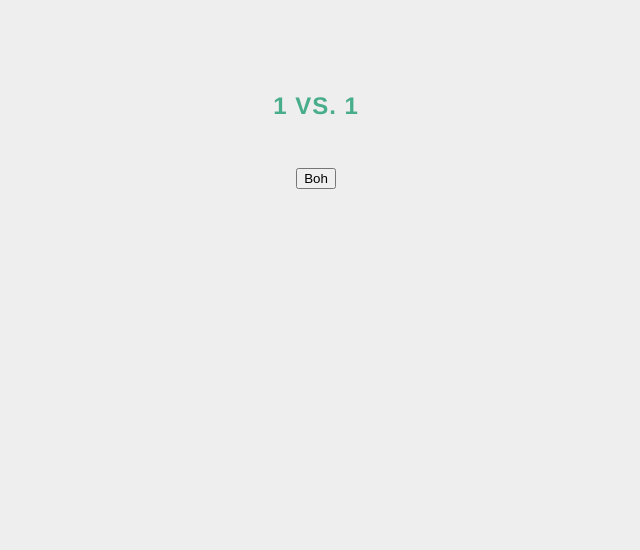
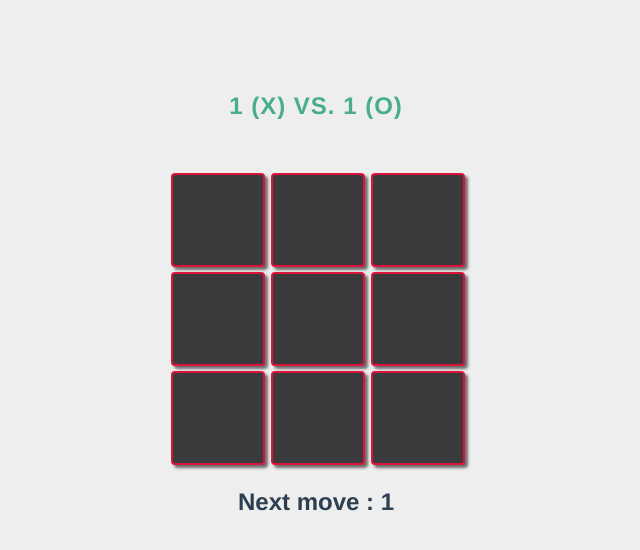
Before and after one commit to matteorazzanelli/tictactoe-vue, a Vue app: page /match/1/1 in a window 1280 px wide. Shown: the top 550 px of the page, without its empty margins (324-964 px from the left). Built offline with nearby package versions, Linux system fonts and the light colour scheme.

Commit message:
a complete match can be played

```diff
--- a/src/components/TrisBoard.vue
+++ b/src/components/TrisBoard.vue
@@ -1,24 +1,43 @@
 <template>
-  <button type="button" @click.once="changeStatus()">{{ buttonStatus }}</button>
+  <div v-for="x in 3" :key="x">
+    <div v-for="y in 3" :key="y">
+      <!-- Note that index starts from 1 while boards' first index is 0 -->
+      <!-- Note that with nested v-for and grid index are reversed -->
+      <div class="grid-elem" @click="changeStatus(y,x)">{{ board[y-1][x-1] }}</div>
+    </div>
+  </div>
 </template>
 
 <script>
   export default {
     name: 'TrisBoard',
-    data() {
-      return {
-        buttonStatus: 'Boh'
-      }
+    emits: ['changed'],
+    props: ['board', 'hasWinner'],
+    mounted(){
+      console.log(this.board);
     },
     methods: {
-      changeStatus(){
-        console.log('dentro');
-        this.$emit('changed', this.buttonStatus);
+      changeStatus(x,y){
+        if(!this.hasWinner){
+          this.$emit('changed', x,y);
+        }
       }
     }
   }
 </script>
 
 <style scoped>
-
+/* *{border:1px solid blue} */
+  .grid-elem {
+    font-size: 75px;
+    border: 2px solid crimson;
+    background-color: #3a3a3c;
+    color: white;
+    cursor: pointer;
+    width: 90px;
+    height: 90px;
+    margin: 5px;
+    border-radius: 4px;
+    box-shadow: 3px 3px 3px rgb(109, 107, 107);
+  }
 </style>
--- a/src/views/GameView.vue
+++ b/src/views/GameView.vue
@@ -1,10 +1,17 @@
 
 
 <template>
-  <h1>{{ playerX }} VS. {{ playerO }}</h1>
+  <h1>{{ playerX }} (X) VS. {{ playerO }} (O)</h1>
   <div class="game_table">
     <!-- Create the board and listen on click events -->
-    <TrisBoard @changed="changedFcn"/>
+    <TrisBoard @changed="changedFcn" :board="board" :hasWinner="hasWinner"/>
+  </div>
+  <div v-if="hasWinner">
+    <h2>Player {{ currentPlayer }} WINS!</h2>
+    <button @click="restartGame">Restart</button>
+  </div>
+  <div v-else>
+    <h2>Next move : {{ currentPlayer }}</h2>
   </div>
 </template>
 
@@ -12,16 +19,91 @@
 import TrisBoard from "@/components/TrisBoard.vue";
 export default {
   name: 'GameView',
+  data() {
+    return {
+      board: [
+        ["", "", ""],
+        ["", "", ""],
+        ["", "", ""]
+      ],
+      combinations: [
+        [[0,0],[0,1],[0,2]],
+        [[1,0],[1,1],[1,2]],
+        [[2,0],[2,1],[2,2]],
+        [[0,0],[1,0],[2,0]],
+        [[0,1],[1,1],[2,1]],
+        [[0,2],[1,2],[2,2]],
+        [[0,0],[1,1],[2,2]],
+        [[2,0],[1,1],[0,2]]
+      ],
+      currentPlayer: '',
+      hasWinner: false
+    }
+  },
   components: { TrisBoard },
   props: ["playerX", "playerO"],
+  mounted(){
+    // default playerX is the first to move
+    this.currentPlayer = this.playerX;
+  },
   methods: {
-    changedFcn(changedVar){
-      console.log('Arrivato ' + changedVar);
+    changedFcn(x,y){
+      // Sign the board wrt currentPlayer
+      this.board[x-1][y-1] = this.currentPlayer == this.playerX ? 'X' : 'O';
+      // Check if currentPlayer wins
+      if(this.checkWinner()){
+        this.hasWinner = true;
+      }
+      else{
+        this.currentPlayer = this.currentPlayer == this.playerX ? this.playerO : this.playerX;
+      }
+    },
+    checkWinner(){
+      for(let i = 0; i<this.combinations.length; i++){
+        const [a, b, c] = this.combinations[i];
+        // Check if element not null and if player has won
+        if(this.board[a[0]][a[1]] != ''){
+          if(this.board[a[0]][a[1]] == this.board[b[0]][b[1]] && this.board[a[0]][a[1]] == this.board[c[0]][c[1]]){
+            console.log(this.currentPlayer + " WINS");
+            return true;
+          }
+        }
+      }
+    },
+    restartGame(){
+      this.board = [
+        ["", "", ""],
+        ["", "", ""],
+        ["", "", ""]
+      ];
+      this.currentPlayer = this.playerX;
+      this.hasWinner = false;
     }
-  }
+  },
 };
 </script>
 
 <style>
-
+  .game_table {
+    display: grid;
+    justify-content: center;
+    grid-template: 100px 100px 100px / 100px 100px 100px;
+  }
+  button {
+    background-color: rgb(10, 102, 194);
+    border: none;
+    padding: 15px 0px;
+    width: 100px;
+    border-radius: 20px;
+    cursor: pointer;
+    margin-top: 20px;
+    text-decoration: none;
+    color: white;
+    font-weight: bold;
+    font-size: 15px;
+    transition: background-color 0.15s;
+  }
+  button:hover{
+    background-color: rgb(2, 70, 138);
+  }
 </style>
```
